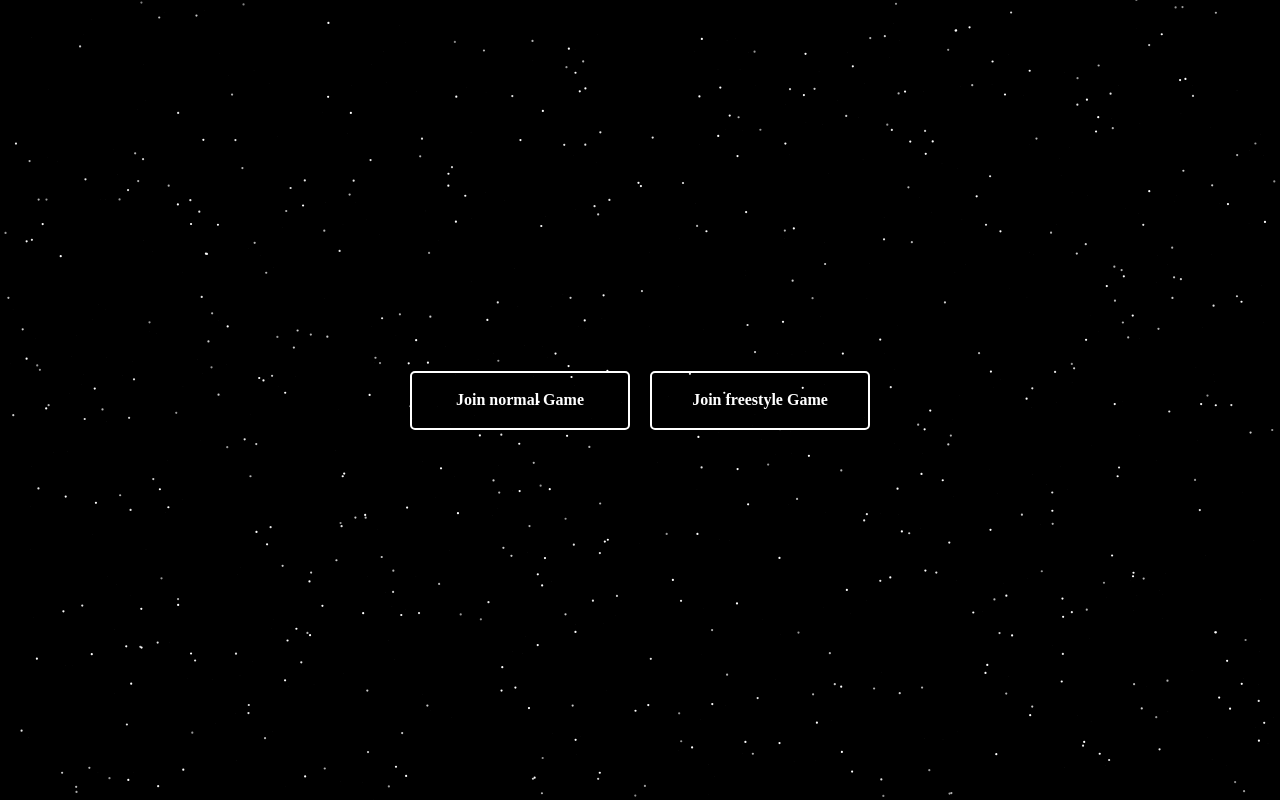
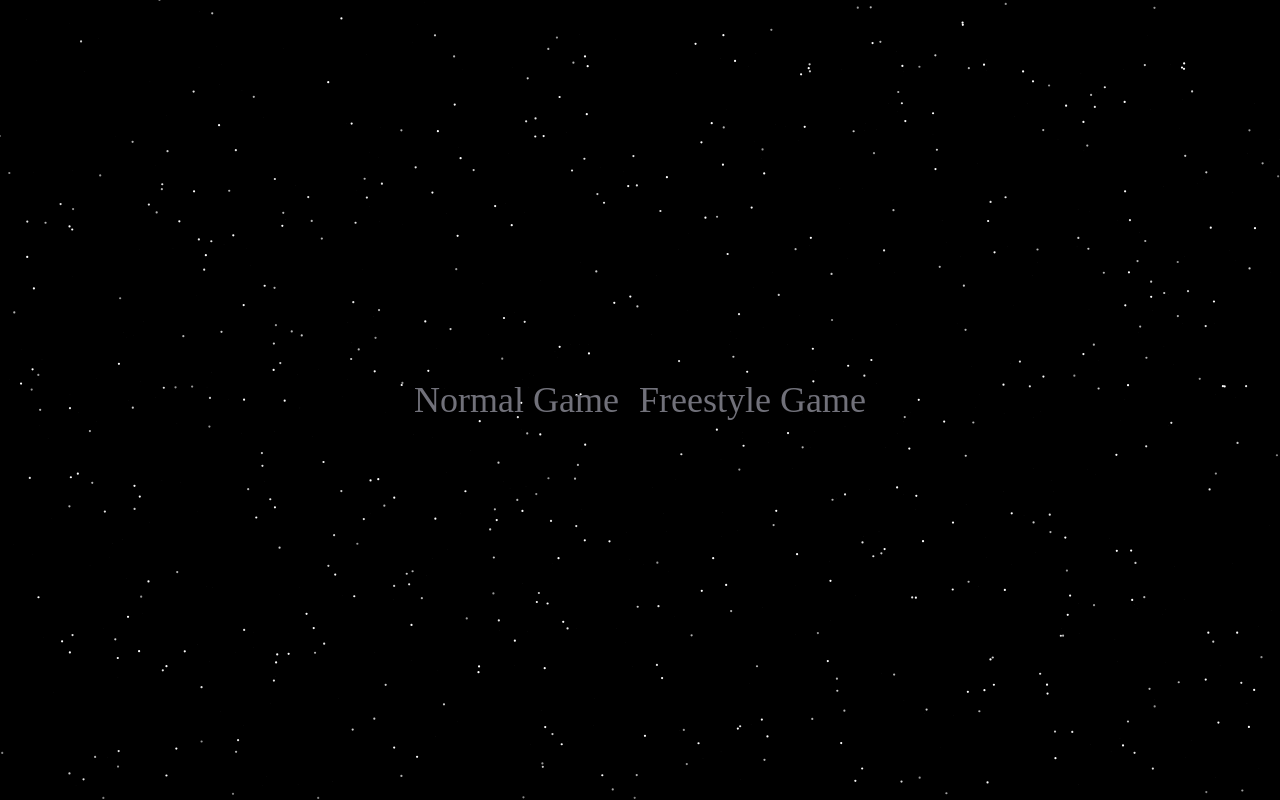
Before and after one commit to TranscendenceTeamTheLastDance/ft_transcendence, a React (Create React App) app in the folder frontend/: page /play in a window 1280 px wide. Built offline with nearby package versions, Linux system fonts and the light colour scheme; no server answers; the HTML template or start-up script is replaced by a standard one; what tailwindcss-debug-screens would draw is missing.

Commit message:
changement de style

```diff
--- /dev/null
+++ b/frontend/src/components/Game/ButtonGame.tsx
@@ -0,0 +1,15 @@
+import React from 'react';
+
+const ButtonGame = ( {text, onClick}) => {
+return (
+    <>
+        <button
+			className="text-4xl duration-500 text-zinc-500 hover:text-zinc-300"
+			onClick={onClick}>
+			{text}
+	    </button>
+    </>
+    );
+};
+
+export default ButtonGame;
--- a/frontend/src/components/Game/Game.css
+++ b/frontend/src/components/Game/Game.css
@@ -44,10 +44,6 @@
     align-items: center;
 }
 
-.info-game p {
-    font-size: 20px; /* Taille de la police */
-}
-
 .canvas-container {
     display: flex;
     justify-content: center;
--- a/frontend/src/components/Game/HomeGame.tsx
+++ b/frontend/src/components/Game/HomeGame.tsx
@@ -4,6 +4,7 @@ import io, { Socket } from 'socket.io-client';
 import './Game.css';
 import Particles from '../Home/Particles';
 import { useUserContext } from '../../context/UserContext';
+import ButtonGame from './ButtonGame';
 
 
 interface InfoGame {
@@ -127,25 +128,25 @@ const PongGame: React.FC = () => {
             <Particles className="absolute inset-0 -z-10" quantity={1000} />
             {!joinedGame ? (
                 <div className="button-container">
-                    <button className="button" onClick={handleJoinNormalGame}>Join normal Game</button>
-                    <button className="button" onClick={handleJoinFreestyleGame}>Join freestyle Game</button>
+                    <ButtonGame text="Normal Game" onClick={handleJoinNormalGame}/>
+                    <ButtonGame text="Freestyle Game" onClick={handleJoinFreestyleGame}/>
                 </div>
             ) : (
                 infoGame ? (
                     gameFinished ? (
                         <div className='info-game'>
-                            <p>Finish</p>
-                            <p>{winningStatus}</p>
-                            <p>{infoGame.playerName1} {scorePlayer1}      {infoGame.playerName2} {scorePlayer2}</p>
+                            <p className="text-4xl text-zinc-300 ">Finish</p>
+                            <p className="text-4xl text-zinc-300 ">{winningStatus}</p>
+                            <p className="text-4xl text-zinc-300 ">{infoGame.playerName1} {scorePlayer1}      {infoGame.playerName2} {scorePlayer2}</p>
                         </div>
                     ) : (
                         playerLeftGame ? (
                             <div className='info-game'>
-                                <p>The other player has left the game.</p>
+                                <p className="text-4xl text-zinc-300">The other player has left the game.</p>
                             </div>
                         ) : (
                             <div className='game-content'>
-                                <p className="game-info">the match is played in 11 points </p>
+                                <p className="text-4xl text-zinc-300 ">the match is played in 11 points </p>
                                 <div className='canvas-container'>
                                     <CanvasGame infoGame={infoGame} />
                                 </div>
@@ -154,7 +155,7 @@ const PongGame: React.FC = () => {
                     )
                 ) : (
                     <div className='info-game'>
-                        <p>Waiting for another player...</p>
+                        <p className="text-4xl text-zinc-300 animate-pulse">Waiting for another player...</p>
                     </div>
                 )
             )}
```
